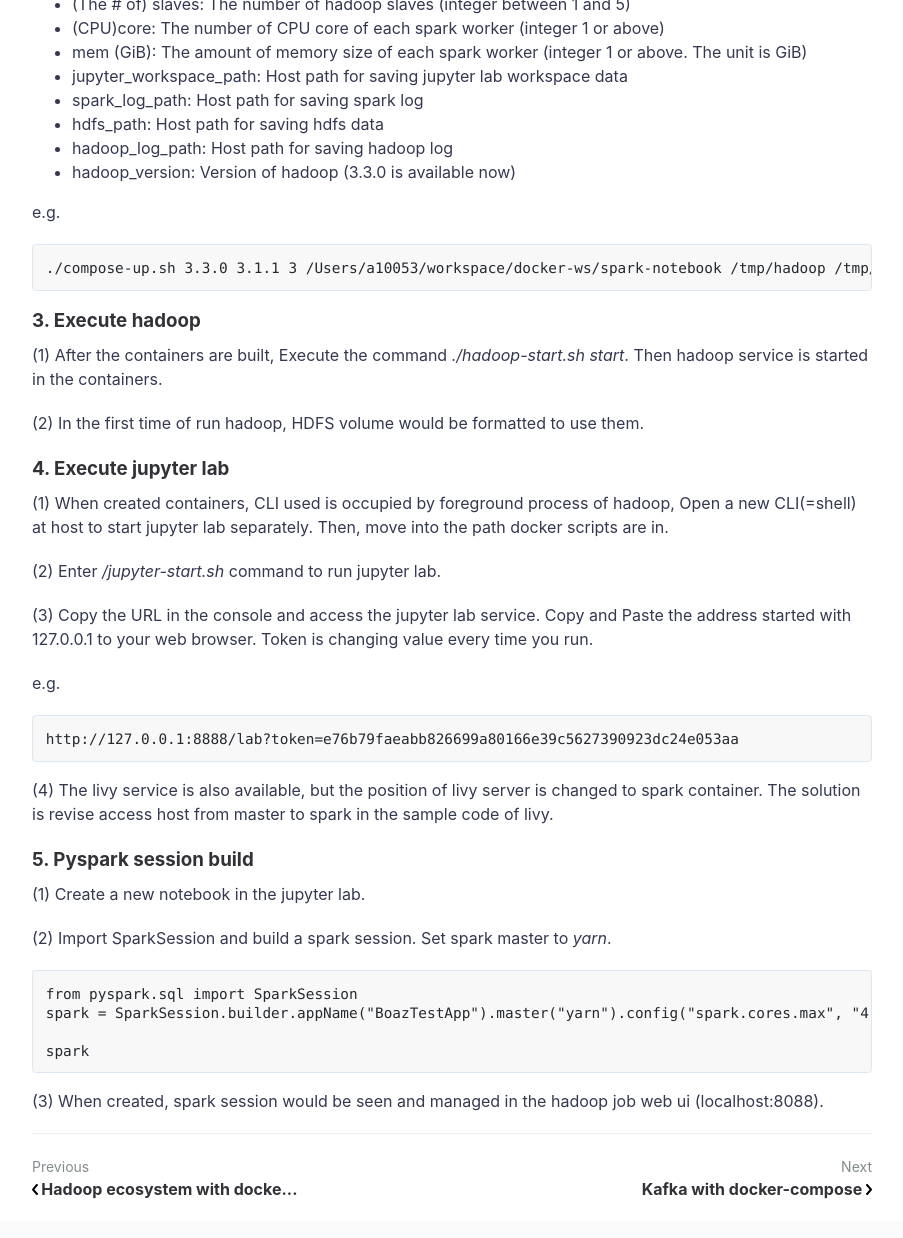
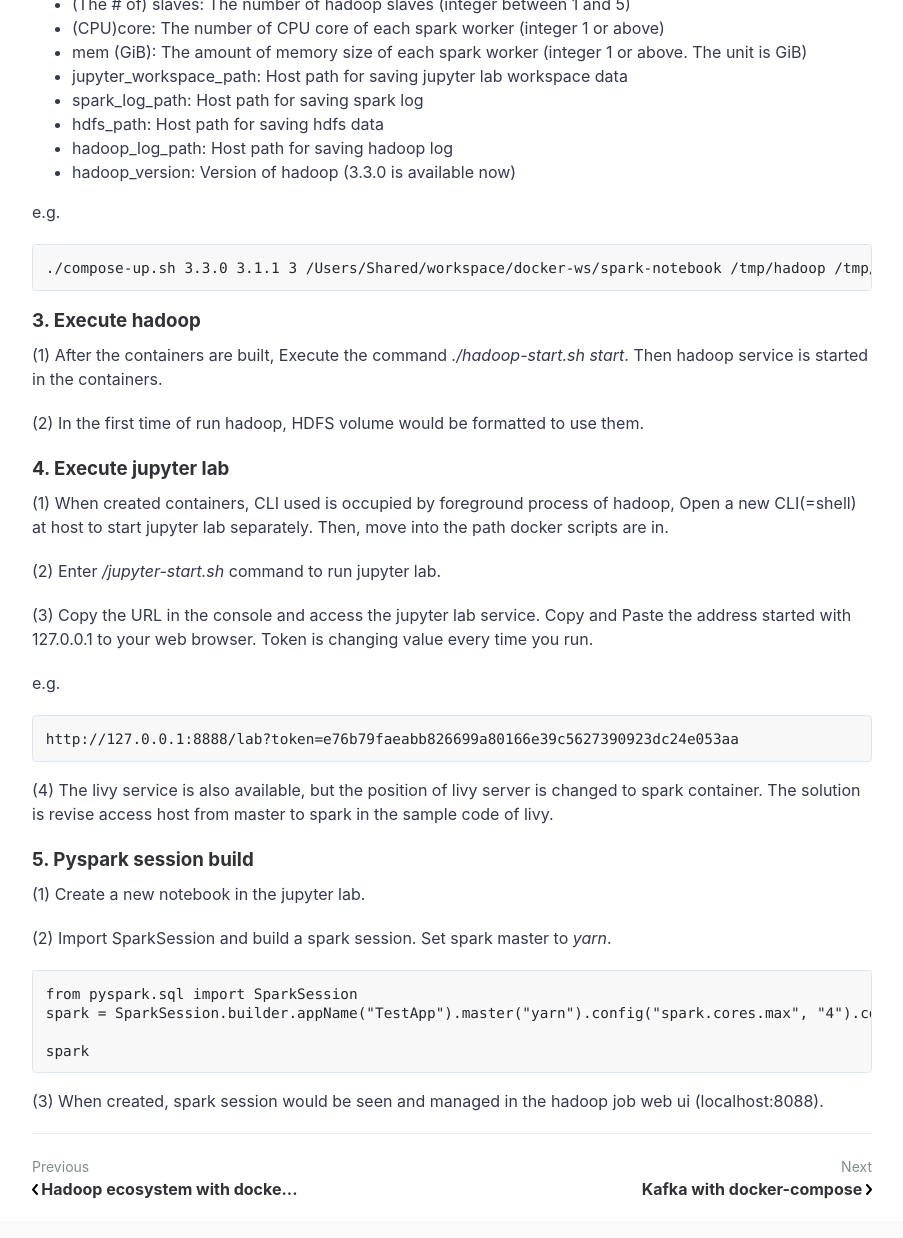
Before and after one commit to hjben/hjben.github.io, a Jekyll site: the page built from _posts/2021-05-26-spark-cluster.md, in a window 1280 px wide and 1400 px high, scrolled down 5519 px. Shown: the top 1238 px of the window, without its empty margins (188-1091 px from the left). Built offline with Jekyll 4.4.1, drawn with Linux system fonts in a browser that asks for light colours; nearby versions of some CDN libraries; comment, search, counter and statistics services are not loaded; some of the changed text lies outside the part shown.

Commit message:
remove some personal data

````diff
--- a/_posts/2021-05-26-spark-cluster.md
+++ b/_posts/2021-05-26-spark-cluster.md
@@ -56,7 +56,7 @@ docker pull hjben/jupyter-lab:spark-livy
 
 e.g.
 ```
-./compose-up.sh 3.1.1 3 4 8 /Users/a10053/workspace/docker-ws/spark-notebook /tmp/spark_logs﻿
+./compose-up.sh 3.1.1 3 4 8 /Users/Shared/workspace/docker-ws/spark-notebook /tmp/spark_logs﻿
 ```
 
 (3) If you create spark containers, initialization and execution of spark will be done automatically. After running spark in background process, livy server also be executed in background. And then, jupyter lab service starts.
@@ -96,7 +96,7 @@ http://127.0.0.1:8888/lab?token=e76b79faeabb826699a80166e39c5627390923dc24e053aa
 ```
 from pyspark.sql import SparkSession
 
-spark = SparkSession.builder.appName("BoazTestApp").master("spark://master:7077").config("spark.cores.max", "4").config("spark.sql.shuffle.partitions", "5").getOrCreate()
+spark = SparkSession.builder.appName("TestApp").master("spark://master:7077").config("spark.cores.max", "4").config("spark.sql.shuffle.partitions", "5").getOrCreate()
 spark
 ```
 ﻿<img src ="https://raw.githubusercontent.com/hjben/hjben.github.io/master/_img/spark-cluster/spark-jupyter.png" alt="spark-job-ui">
@@ -158,7 +158,7 @@ docker pull hjben/hadoop:3.3.0-jdk1.8.0
 
 e.g.
 ```
-./compose-up.sh 3.3.0 3.1.1 3 /Users/a10053/workspace/docker-ws/spark-notebook /tmp/hadoop /tmp/hadoop_logs /tmp/spark_logs
+./compose-up.sh 3.3.0 3.1.1 3 /Users/Shared/workspace/docker-ws/spark-notebook /tmp/hadoop /tmp/hadoop_logs /tmp/spark_logs
 ```
 
 ### 3. Execute hadoop
@@ -186,7 +186,7 @@ http://127.0.0.1:8888/lab?token=e76b79faeabb826699a80166e39c5627390923dc24e053aa
 (2) Import SparkSession and build a spark session. Set spark master to _yarn_.
 ```
 from pyspark.sql import SparkSession
-spark = SparkSession.builder.appName("BoazTestApp").master("yarn").config("spark.cores.max", "4").config("spark.sql.shuffle.partitions", "5").getOrCreate()
+spark = SparkSession.builder.appName("TestApp").master("yarn").config("spark.cores.max", "4").config("spark.sql.shuffle.partitions", "5").getOrCreate()
 
 spark
 ```
````
Also changed, not shown: _posts/2021-05-27-kafka-cluster.md (+1 -1 lines).
